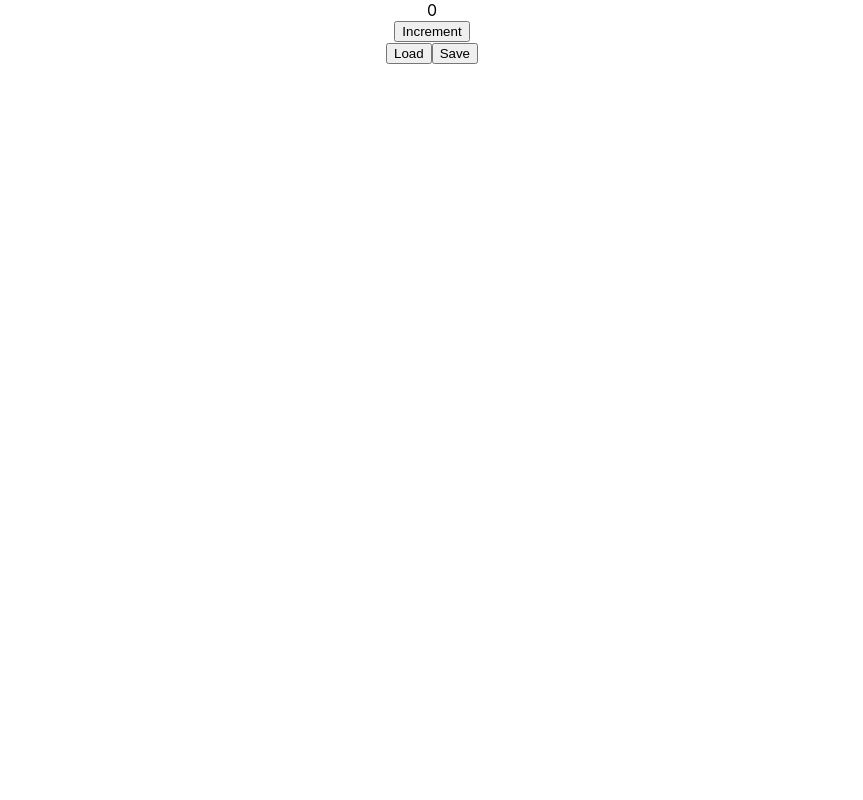
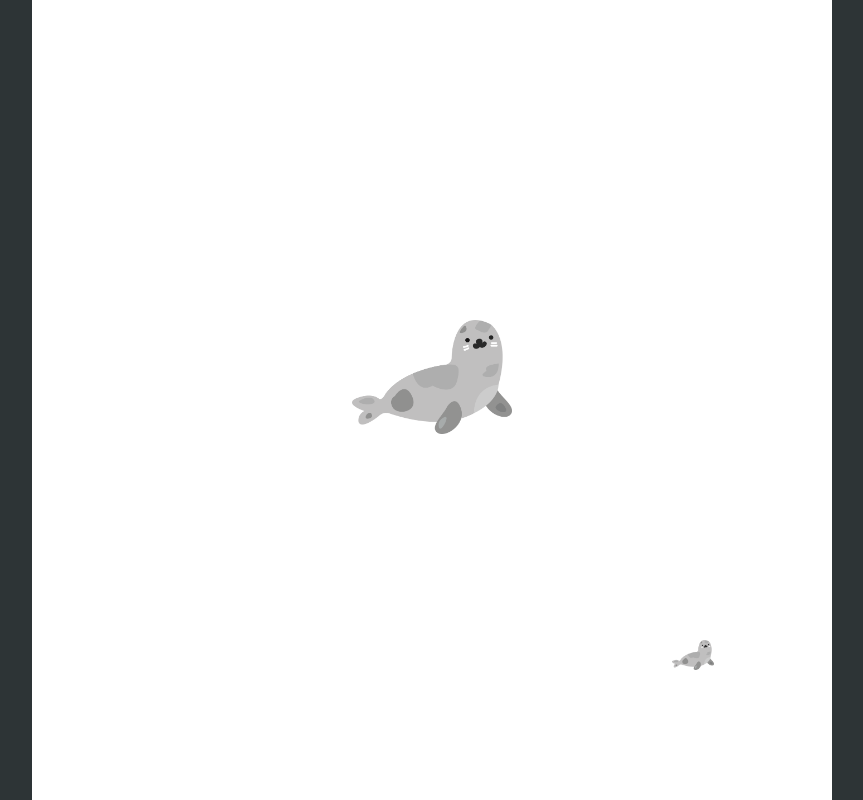
Before and after one commit to UW-AppleJACK/applejack, a React (Create React App) app in the folder marinerescue-frontend/: page /storyteller-test in a window 1280 px wide. Shown: the whole page, without its empty margins (208-1071 px from the left). Built offline with nearby package versions, Linux system fonts and the light colour scheme.

Commit message:
Add ComicView with sprite support

```diff
--- /dev/null
+++ b/marinerescue-frontend/src/components/ComicView/ComicView.js
@@ -0,0 +1,47 @@
+import React from 'react';
+import './ComicView.scss';
+
+const ELEMENT_TYPE_SPRITE = 'sprite';
+
+class ComicView extends React.Component {
+    getElements() {
+        return this.props.elements.map(element => ({
+            ...element,
+            x: `${element.x}%`,
+            y: `${element.y}%`,
+        }));
+    }
+
+    renderSprite(element, idx) {
+        return (
+            <img
+                className="comic-view-sprite"
+                style={{
+                    left: element.x,
+                    top: element.y,
+                    width: `${element.size}%`,
+                }}
+                alt=""
+                src={`/sprites/${element.image}.png`}
+                key={idx}
+            />
+        )
+    }
+
+    renderElement(element, idx) {
+        if (element.type === ELEMENT_TYPE_SPRITE) {
+            return this.renderSprite(element, idx);
+        }
+        return (<div></div>);
+    }
+
+    render() {
+        return (
+            <div className="comic-view">
+                {this.getElements().map((element, idx) => this.renderElement(element, idx))}
+            </div>
+        );
+    }
+}
+
+export default ComicView;
--- /dev/null
+++ b/marinerescue-frontend/src/components/ComicView/ComicView.scss
@@ -0,0 +1,9 @@
+.comic-view {
+    position: relative;
+    height: 100%;
+    width: 100%;
+
+    .comic-view-sprite {
+        position: absolute;
+    }
+}
--- a/marinerescue-frontend/src/components/Storyteller.js
+++ b/marinerescue-frontend/src/components/Storyteller.js
@@ -1,14 +1,32 @@
 import React from 'react';
 import Cookies from 'universal-cookie';
+import ComicView from './ComicView/ComicView';
 import './Storyteller.scss';
 
 const STORYTELLER_COOKIE = 'storytellerCookie';
 // Unix epoch time 32-bit int limit
 const COOKIE_EXP = '2038-01-19T03:14:08+00:00';
 // Keys to save to cookies
-const STATE_KEYS_SAVE = ['testCounter'];
+const STATE_KEYS_SAVE = [];
 
 let cookies = null;
+
+const TEST = [
+    {
+        type: 'sprite',
+        image: 'strawberry',
+        x: 40,
+        y: 40,
+        size: 20,
+    },
+    {
+        type: 'sprite',
+        image: 'strawberry',
+        x: 80,
+        y: 80,
+        size: 5.3,
+    },
+];
 
 class Storyteller extends React.Component {
     constructor(props) {
@@ -37,7 +55,6 @@
 
     getDefaultState() {
         return {
-            testCounter: 0,
             currentScene: '',
             sceneHistory: [],
             complete: [],
@@ -47,11 +64,8 @@
     render() {
         return (
             <div id="storyteller" style={{ textAlign: 'center' }}>
-                <div>{this.state.testCounter}</div>
-                <button onClick={() => this.setState({ testCounter: this.state.testCounter + 1 })}>Increment</button>
-                <div>
-                    <button onClick={this.loadStateFromCookie.bind(this)}>Load</button>
-                    <button onClick={this.saveStateToCookie.bind(this)}>Save</button>
+                <div id="storyteller-view">
+                    <ComicView elements={TEST} />
                 </div>
             </div>
         );
--- a/marinerescue-frontend/src/components/Storyteller.scss
+++ b/marinerescue-frontend/src/components/Storyteller.scss
@@ -0,0 +1,17 @@
+@import '../styles/colors';
+$view-size: #{"min(100vw, 100vh)"};
+
+#storyteller {
+    display: flex;
+    align-items: center;
+    justify-content: center;
+    width: 100vw;
+    height: 100vh;
+    background-color: $dark;
+
+    #storyteller-view {
+        width: $view-size;
+        height: $view-size;
+        background-color: white;
+    }
+}
```
Also changed, not shown: marinerescue-frontend/public/sprites/strawberry.png (added).
